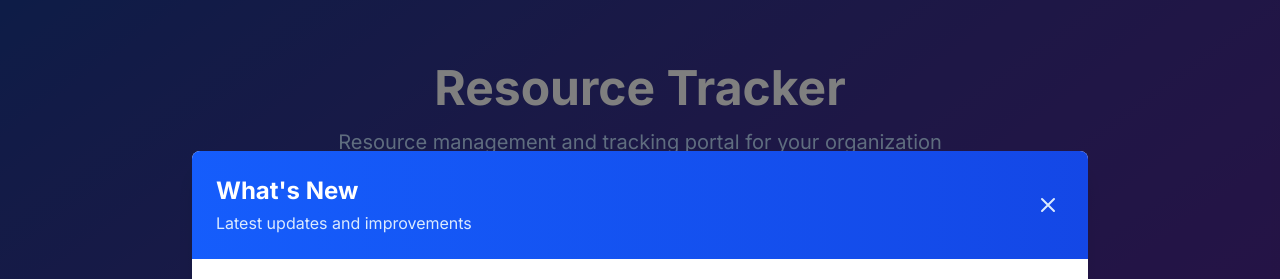
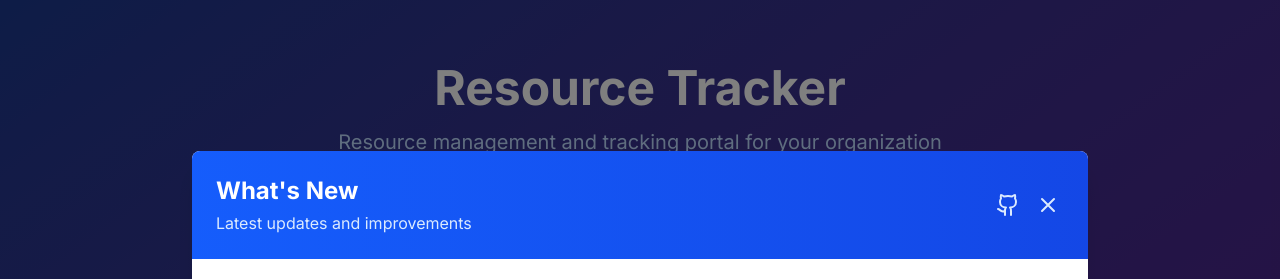
Before and after one commit to sininspira2/ResourceTracker, a Next.js app: page / in a window 1280 px wide. Shown: the top 279 px of the page. Built offline with nearby package versions, Linux system fonts and the light colour scheme; no server answers; sample sign-in values are in the browser's storage.

Commit message:
feat: Add GitHub icon to "What's New" modal
This commit adds a GitHub icon to the header of the "What's New" modal.

The icon, from the `lucide-react` library, links to the project's source code repository. It is placed next to the close button in the modal's header for easy access.

```diff
--- a/app/components/VersionDisplay.tsx
+++ b/app/components/VersionDisplay.tsx
@@ -14,6 +14,7 @@ export function VersionDisplay({ onClick }: VersionDisplayProps) {
       onClick={onClick}
       className="text-xs text-gray-500 dark:text-gray-400 hover:text-blue-600 dark:hover:text-blue-400 transition-colors cursor-pointer px-2 py-1 rounded-sm hover:bg-gray-100 dark:hover:bg-gray-700"
       title="Click to view changelog"
+      data-testid="version-display"
     >
       v{version}
     </button>
--- a/app/components/WhatsNewModal.tsx
+++ b/app/components/WhatsNewModal.tsx
@@ -2,6 +2,7 @@
 
 import { useEffect, useState, useRef } from 'react'
 import { useSession } from 'next-auth/react'
+import { Github } from 'lucide-react'
 import {
   getCurrentVersion,
   getReleasesSince,
@@ -131,6 +132,16 @@ export function WhatsNewModal({ isOpen: externalIsOpen, onClose: externalOnClose
               <h2 id="whats-new-modal-title" className="text-2xl font-bold">What&apos;s New</h2>
               <p className="text-blue-100 mt-1">Latest updates and improvements</p>
             </div>
+            <div className="flex items-center gap-2">
+              <a
+                href="https://github.com/sininspira2/ResourceTracker"
+                target="_blank"
+                rel="noopener noreferrer"
+                className="text-blue-100 hover:text-white p-1 rounded-full hover:bg-blue-600 transition-colors"
+                aria-label="View source on GitHub"
+              >
+                <Github className="w-6 h-6" />
+              </a>
               <button
                 onClick={() => handleClose(true)}
                 className="text-blue-100 hover:text-white p-1 rounded-full hover:bg-blue-600 transition-colors"
@@ -139,6 +150,7 @@ export function WhatsNewModal({ isOpen: externalIsOpen, onClose: externalOnClose
                   <path strokeLinecap="round" strokeLinejoin="round" strokeWidth={2} d="M6 18L18 6M6 6l12 12" />
                 </svg>
               </button>
+            </div>
           </div>
         </div>
 
```
Lines whose indentation alone changed are shown as unchanged.
